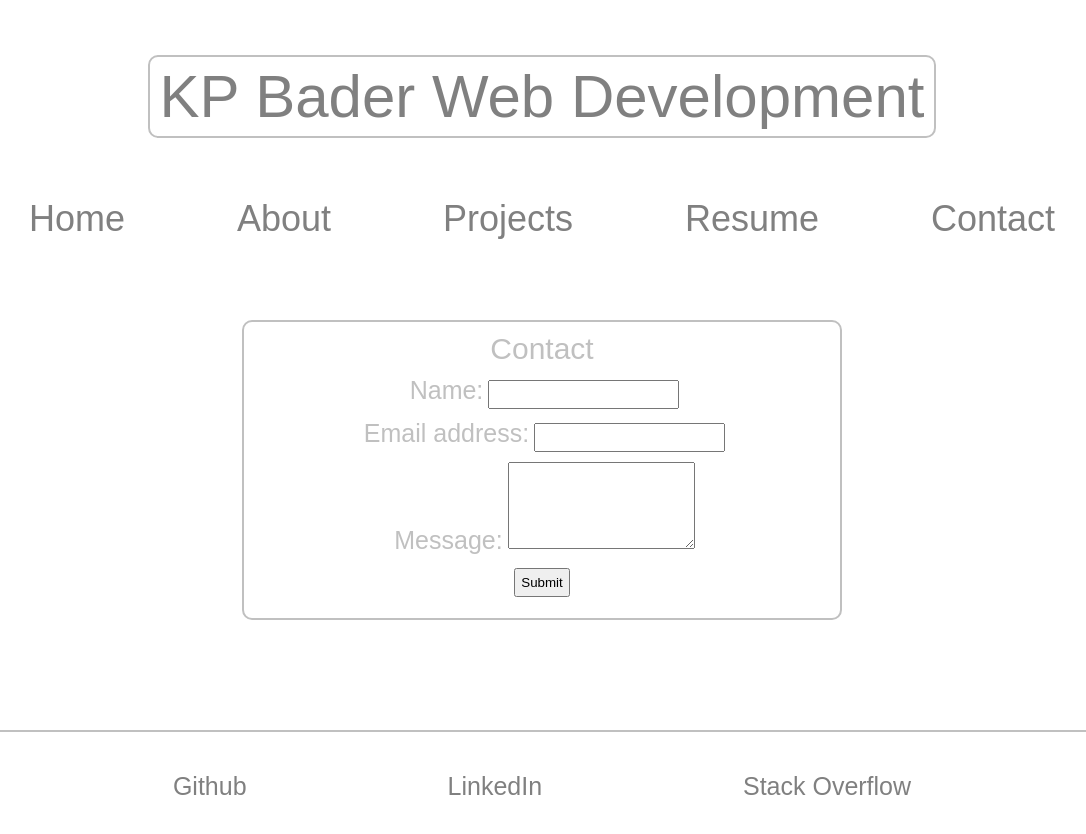
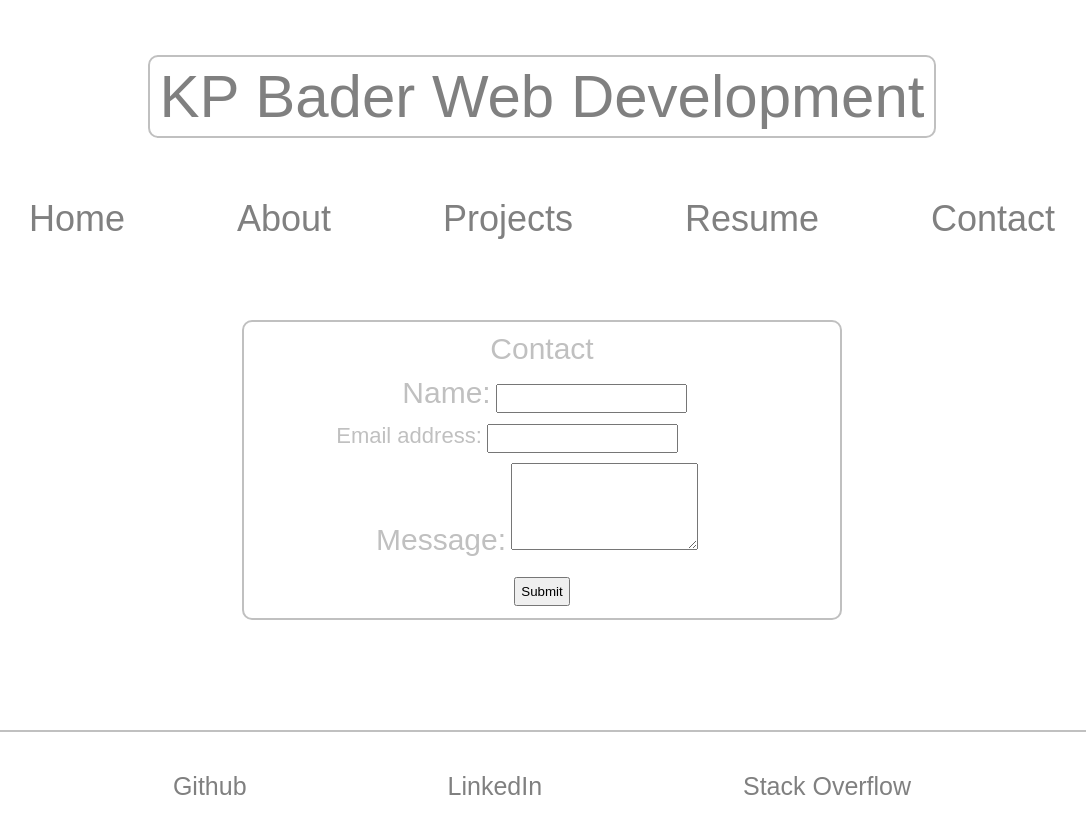
Before and after one commit to kpbader/kpb-portfolio-by-react, a React (Create React App) app: page /Contact in a window 1280 px wide. Shown: the top 834 px of the page, without its empty margins (98-1184 px from the left). Built offline with nearby package versions, Linux system fonts and the light colour scheme.

Commit message:
cleaned up contact form

```diff
--- a/src/components/About/about.css
+++ b/src/components/About/about.css
@@ -1,5 +1,7 @@
   #About {
     margin: 50px;
+    /* display: flex;
+    flex-wrap: wrap; */
   }
 
   #about-container {
--- a/src/components/Contact/contact.css
+++ b/src/components/Contact/contact.css
@@ -11,6 +11,19 @@ h3 {
   font-size: 30px;
   font-weight: normal;
   text-align: center;
+}
+
+#form-slot-2 {
+  padding-right: 80px;
+  font-size: 22px;
+}
+
+#form-slot-3 {
+  padding-right: 20px;
+}
+
+button {
+  margin: 15px;
 }
 
 #contact-form {
--- a/src/components/Contact/contact.js
+++ b/src/components/Contact/contact.js
@@ -12,20 +12,21 @@ const submitForm = (e) =>{
 
 const formChange = (e) => {
     setContactForm({...contactForm, [e.target.name]: e.target.value });
+    // console.log('Error message');
 }
     return (
         <section id="contact-container">
             <form id="contact-form" onSubmit={submitForm}>
             <h3>Contact</h3>
-            <div className="form-slot">
+            <div id="form-slot-1">
               <label htmlFor="name">Name:</label>
               <input type="text" defaultValue={name} onBlur={formChange} name="name" />
             </div>
-            <div className="form-slot">
+            <div id="form-slot-2">
               <label htmlFor="email">Email address:</label>
               <input type="email" defaultValue={email} name="email" onBlur={formChange} />
             </div>
-            <div className="form-slot">
+            <div id="form-slot-3">
               <label htmlFor="message">Message:</label>
               <textarea name="message" defaultValue={message} onBlur={formChange} rows="5" />
             </div>
--- a/src/components/Nav/nav.js
+++ b/src/components/Nav/nav.js
@@ -1,7 +1,10 @@
 import { Link } from "react-router-dom";
-// import footer from '../Footer/footer';
+import { useLocation } from "react-router"
+
 
 function Nav() {
+        const location = useLocation()
+        console.log(location.pathname);
 
     return (
         <section id="nav-titles">
```
